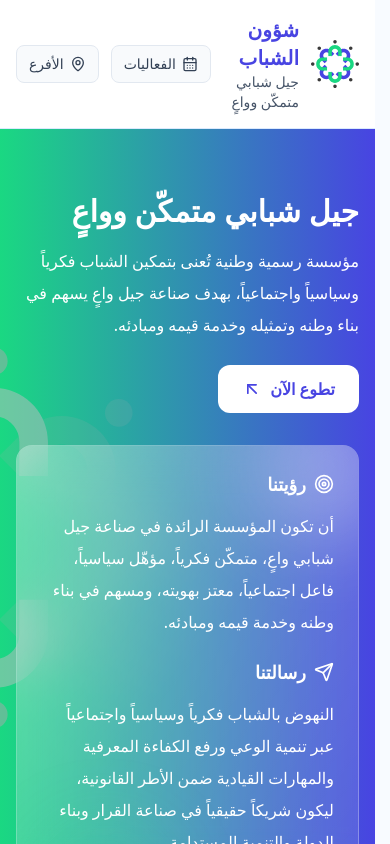
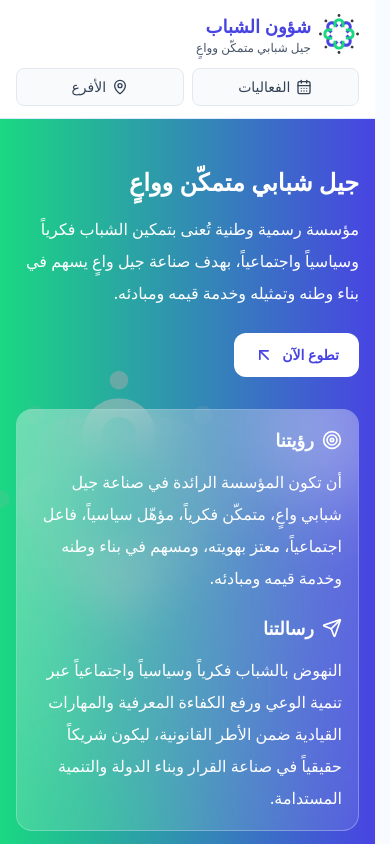
Before and after one commit to ibtikar-syria/youth-affairs, a React (Vite) app in the folder frontend/: page / in a window 390 px wide. Shown: the top 844 px of the page. Built offline with nearby package versions, Linux system fonts and the light colour scheme; no server answers.

Commit message:
feat: enhance responsive design across multiple components

```diff
--- a/frontend/src/components/SiteHeader.tsx
+++ b/frontend/src/components/SiteHeader.tsx
@@ -25,23 +25,23 @@ export const SiteHeader = ({ isLanding = false, onLogoClick }: SiteHeaderProps)
       <img
         src="/ya_logo_color.svg"
         alt="شعار شؤون الشباب"
-        className="h-12 w-12 transition-transform duration-[3600ms] ease-linear group-hover:rotate-[360deg]"
+        className="h-10 w-10 transition-transform duration-[3600ms] ease-linear group-hover:rotate-[360deg] sm:h-12 sm:w-12"
       />
       <div className="text-right">
-        <h1 className="text-xl font-bold text-primary">شؤون الشباب</h1>
-        <p className="text-sm text-slate-600">جيل شبابي متمكّن وواعٍ</p>
+        <h1 className="text-lg font-bold text-primary sm:text-xl">شؤون الشباب</h1>
+        <p className="text-xs text-slate-600 sm:text-sm">جيل شبابي متمكّن وواعٍ</p>
       </div>
     </>
   )
 
   return (
     <header dir="rtl" className="sticky top-0 z-30 border-b border-blue-100 bg-white/95 backdrop-blur">
-      <div className="mx-auto flex max-w-7xl items-center justify-between px-4 py-4">
+      <div className="mx-auto flex max-w-7xl flex-col gap-3 px-4 py-3 sm:flex-row sm:items-center sm:justify-between sm:py-4">
         {useLandingMode ? (
           <button
             type="button"
             onClick={handleLandingLogoClick}
-            className="group flex items-center gap-3 rounded-lg text-right transition-transform duration-200 hover:scale-[1.02] focus-visible:outline-none focus-visible:ring-2 focus-visible:ring-primary/40"
+            className="group flex items-center gap-2 rounded-lg text-right transition-transform duration-200 hover:scale-[1.02] focus-visible:outline-none focus-visible:ring-2 focus-visible:ring-primary/40 sm:gap-3"
             aria-label="العودة إلى أعلى الصفحة"
           >
             {LogoContent}
@@ -49,24 +49,24 @@ export const SiteHeader = ({ isLanding = false, onLogoClick }: SiteHeaderProps)
         ) : (
           <Link
             to="/"
-            className="group flex items-center gap-3 rounded-lg text-right transition-transform duration-200 hover:scale-[1.02] focus-visible:outline-none focus-visible:ring-2 focus-visible:ring-primary/40"
+            className="group flex items-center gap-2 rounded-lg text-right transition-transform duration-200 hover:scale-[1.02] focus-visible:outline-none focus-visible:ring-2 focus-visible:ring-primary/40 sm:gap-3"
             aria-label="العودة إلى الصفحة الرئيسية"
           >
             {LogoContent}
           </Link>
         )}
 
-        <div className="flex items-center gap-3 text-sm">
+        <div className="flex w-full items-center gap-2 text-sm sm:w-auto sm:gap-3">
           <Link
             to="/events"
-            className="inline-flex items-center gap-1.5 rounded-lg border border-slate-200 bg-slate-50 px-3 py-2 font-medium text-slate-700 transition-all duration-200 hover:border-primary/30 hover:bg-primary/10 hover:text-primary hover:shadow-sm"
+            className="inline-flex flex-1 items-center justify-center gap-1.5 rounded-lg border border-slate-200 bg-slate-50 px-3 py-2 font-medium text-slate-700 transition-all duration-200 hover:border-primary/30 hover:bg-primary/10 hover:text-primary hover:shadow-sm sm:flex-none"
           >
             <CalendarDays className="h-4 w-4" />
             الفعاليات
           </Link>
           <Link
             to="/branches"
-            className="inline-flex items-center gap-1.5 rounded-lg border border-slate-200 bg-slate-50 px-3 py-2 font-medium text-slate-700 transition-all duration-200 hover:border-primary/30 hover:bg-primary/10 hover:text-primary hover:shadow-sm"
+            className="inline-flex flex-1 items-center justify-center gap-1.5 rounded-lg border border-slate-200 bg-slate-50 px-3 py-2 font-medium text-slate-700 transition-all duration-200 hover:border-primary/30 hover:bg-primary/10 hover:text-primary hover:shadow-sm sm:flex-none"
           >
             <MapPin className="h-4 w-4" />
             الأفرع
--- a/frontend/src/views/BranchesPage.tsx
+++ b/frontend/src/views/BranchesPage.tsx
@@ -22,8 +22,8 @@ export const BranchesPage = () => {
         <section className="mb-6 rounded-2xl border border-blue-100 bg-white p-5 shadow-sm">
           <div>
             <div>
-              <h1 className="inline-flex items-center gap-2 text-3xl font-bold text-primary">
-                <MapPin className="h-7 w-7" />
+              <h1 className="inline-flex items-center gap-2 text-2xl font-bold text-primary sm:text-3xl">
+                <MapPin className="h-6 w-6 sm:h-7 sm:w-7" />
                 دليل الأفرع
               </h1>
               <p className="mt-1 text-sm text-slate-600">تصفح جميع الأفرع ومعلومات التواصل</p>
--- a/frontend/src/views/EventsPage.tsx
+++ b/frontend/src/views/EventsPage.tsx
@@ -80,8 +80,8 @@ export const EventsPage = () => {
         <section className="mb-6 rounded-2xl border border-blue-100 bg-white p-5 shadow-sm">
           <div>
             <div>
-              <h1 className="inline-flex items-center gap-2 text-3xl font-bold text-primary">
-                <CalendarDays className="h-7 w-7" />
+              <h1 className="inline-flex items-center gap-2 text-2xl font-bold text-primary sm:text-3xl">
+                <CalendarDays className="h-6 w-6 sm:h-7 sm:w-7" />
                 الفعاليات
               </h1>
               <p className="mt-1 text-sm text-slate-600">تصفح جميع الفعاليات والأنشطة</p>
--- a/frontend/src/views/LandingPage.tsx
+++ b/frontend/src/views/LandingPage.tsx
@@ -230,28 +230,28 @@ export const LandingPage = () => {
   return (
     <div ref={pageRef} dir="rtl" className="bg-slate-50 text-slate-800">
       <main>
-        <section className="relative overflow-hidden bg-gradient-to-l from-primary to-accent py-16 text-white">
+        <section className="relative overflow-hidden bg-gradient-to-l from-primary to-accent py-12 text-white md:py-16">
           <img
             src="/ya_logo_gray.svg"
             alt=""
             aria-hidden="true"
-            className="pointer-events-none absolute right-0 top-1/2 w-100 max-w-none -translate-x-1/2 -translate-y-1/2 opacity-50"
+            className="pointer-events-none absolute right-0 top-1/2 w-64 max-w-none -translate-x-1/2 -translate-y-1/2 opacity-50 sm:w-80 md:w-[26rem]"
           />
           <div className="animate-in relative z-10 mx-auto grid max-w-6xl gap-8 px-4 md:grid-cols-2 md:items-center">
             <div>
-              <h2 className="js-hero-reveal mb-4 text-3xl font-bold md:text-4xl">{content.slogan}</h2>
+              <h2 className="js-hero-reveal mb-4 text-2xl font-bold leading-tight sm:text-3xl md:text-4xl">{content.slogan}</h2>
               <p className="js-hero-reveal mb-6 text-base leading-8 md:text-lg">{content.definition}</p>
               <a
                 href={content.volunteerFormUrl}
                 target="_blank"
                 rel="noreferrer"
-                className="js-hero-reveal inline-flex items-center gap-2 rounded-xl bg-white px-6 py-3 font-bold text-primary transition-all duration-300 hover:scale-105 hover:shadow-xl hover:bg-blue-50"
+                className="js-hero-reveal inline-flex items-center gap-2 rounded-xl bg-white px-5 py-3 text-sm font-bold text-primary transition-all duration-300 hover:scale-105 hover:shadow-xl hover:bg-blue-50 sm:px-6 sm:text-base"
               >
                 تطوع الآن
                 <ArrowUpLeft className="h-5 w-5 transition-transform duration-300 group-hover:translate-x-[-4px] group-hover:translate-y-[-4px]" />
               </a>
             </div>
-            <div className="js-hero-reveal group relative overflow-hidden rounded-2xl border border-white/30 bg-white/10 p-6 backdrop-blur-xl transition-all duration-500 hover:-translate-y-1 hover:bg-white/15 hover:shadow-[0_20px_45px_rgba(15,23,42,0.35)] hover:ring-1 hover:ring-white/40">
+            <div className="js-hero-reveal group relative overflow-hidden rounded-2xl border border-white/30 bg-white/10 p-4 backdrop-blur-xl transition-all duration-500 hover:-translate-y-1 hover:bg-white/15 hover:shadow-[0_20px_45px_rgba(15,23,42,0.35)] hover:ring-1 hover:ring-white/40 sm:p-6">
               <span
                 aria-hidden="true"
                 className="pointer-events-none absolute inset-0 bg-gradient-to-br from-white/35 via-white/10 to-transparent opacity-80 transition-opacity duration-500 group-hover:opacity-100"
@@ -292,7 +292,7 @@ export const LandingPage = () => {
             {goals.map((goal, index) => {
               const Icon = goalIcons[index % goalIcons.length]
               return (
-              <article key={goal.title} className="js-card group relative overflow-hidden rounded-2xl border border-slate-200 bg-white p-6 shadow-sm transition-all duration-300 hover:-translate-y-0.5 hover:rounded-l-[3.5rem] hover:border-primary/35 hover:shadow-xl">
+              <article key={goal.title} className="js-card group relative overflow-hidden rounded-2xl border border-slate-200 bg-white p-4 shadow-sm transition-all duration-300 hover:-translate-y-0.5 hover:rounded-l-[3.5rem] hover:border-primary/35 hover:shadow-xl sm:p-6">
                 <span
                   aria-hidden="true"
                   className="absolute inset-y-0 left-0 w-1 bg-gradient-to-b from-primary/70 to-accent/70 transition-all duration-300 group-hover:w-1.5"
@@ -421,7 +421,7 @@ export const LandingPage = () => {
         <section id="branches" className="animate-in js-reveal mx-auto max-w-6xl px-4 py-14">
           <div className="mb-6 flex flex-wrap items-center justify-between gap-3">
             <div className="flex flex-wrap items-center gap-4">
-              <h3 className="inline-flex items-center gap-2 text-2xl font-bold text-primary">
+              <h3 className="inline-flex items-center gap-2 text-xl font-bold text-primary sm:text-2xl">
                 <MapPin className="h-6 w-6" />
                 دليل الأفرع
               </h3>
@@ -446,7 +446,7 @@ export const LandingPage = () => {
         <section id="events" className="animate-in js-reveal mx-auto max-w-6xl px-4 py-14">
           <div className="mb-6 flex flex-wrap items-center justify-between gap-4">
             <div className="flex flex-wrap items-center gap-4">
-              <h3 className="inline-flex items-center gap-2 text-2xl font-bold text-primary">
+              <h3 className="inline-flex items-center gap-2 text-xl font-bold text-primary sm:text-2xl">
                 <CalendarDays className="h-6 w-6" />
                 الفعاليات
               </h3>
@@ -477,7 +477,7 @@ export const LandingPage = () => {
         type="button"
         onClick={scrollToTop}
         aria-label="العودة للأعلى"
-        className={`fixed bottom-6 right-6 z-40 inline-flex h-12 w-12 items-center justify-center rounded-full bg-primary text-white shadow-lg transition-all duration-300 hover:scale-105 ${
+        className={`fixed bottom-4 right-4 z-40 inline-flex h-10 w-10 items-center justify-center rounded-full bg-primary text-white shadow-lg transition-all duration-300 hover:scale-105 sm:bottom-6 sm:right-6 sm:h-12 sm:w-12 ${
           showScrollTop ? 'pointer-events-auto translate-y-0 opacity-100' : 'pointer-events-none translate-y-4 opacity-0'
         }`}
       >
```
Also changed, not shown: frontend/src/components/BranchesExplorer.tsx (+4 -4 lines), frontend/src/components/EventsExplorer.tsx (+8 -8 lines), frontend/src/views/EventDetailPage.tsx (+8 -8 lines).
